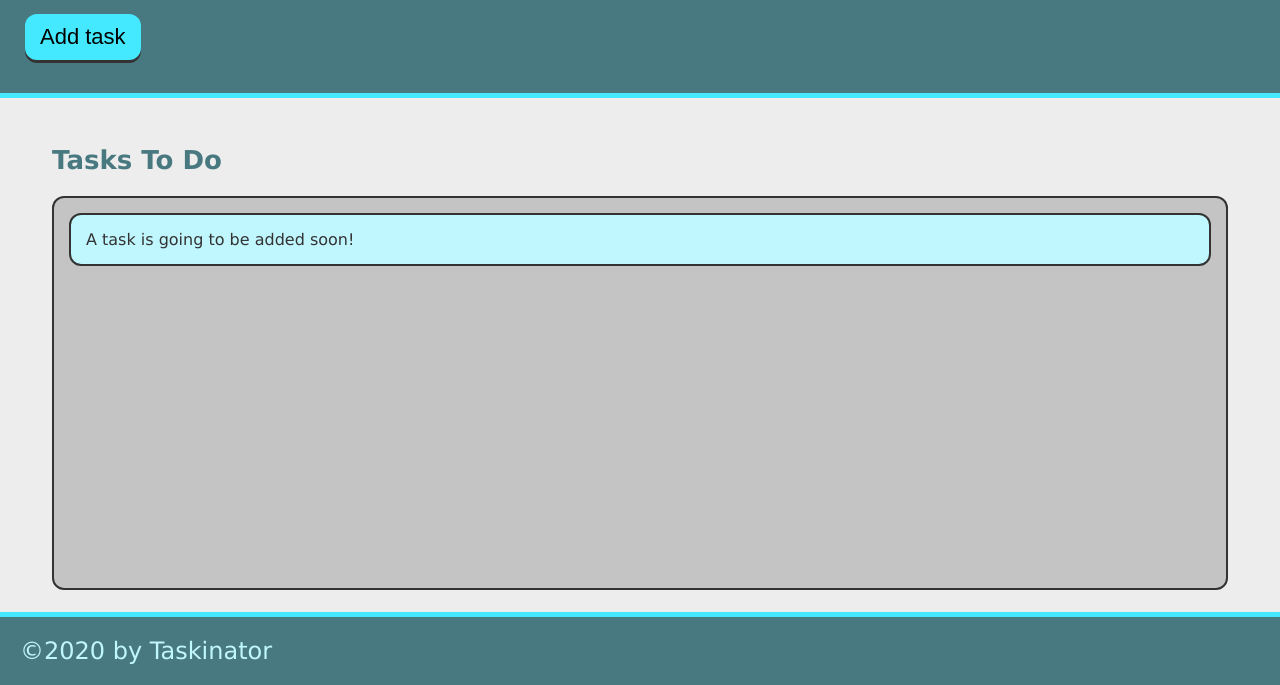
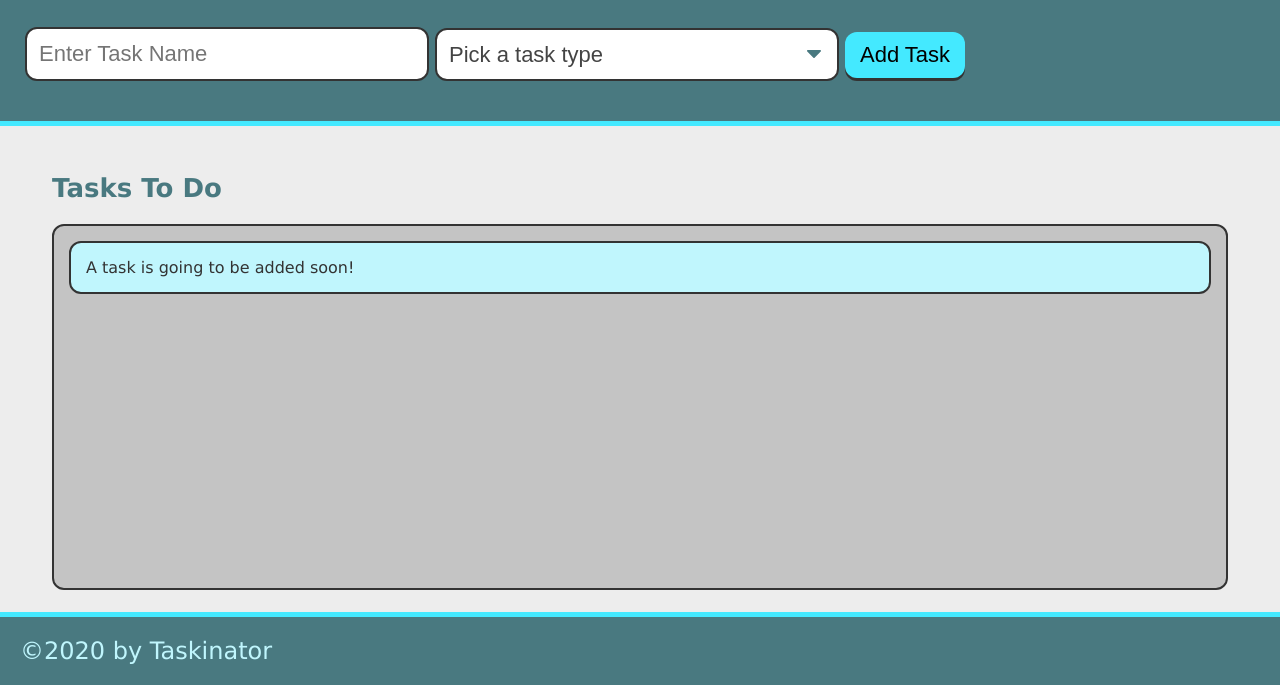
Before and after one commit to AlexCan36/taskinator, a plain HTML site: page index.html in a window 1280 px wide. Shown: the part 115-800 px from the top of the page. Drawn offline with Linux system fonts and the light colour scheme.

Commit message:
task form

```diff
--- a/assets/js/script.js
+++ b/assets/js/script.js
@@ -6,6 +6,6 @@ var createTaskHandler = function() {
   listItemEl.className = "task-item";
   listItemEl.textContent = "This is a new task.";
   tasksToDoEl.appendChild(listItemEl);
-  };
+};
 
 buttonEl.addEventListener("click", createTaskHandler);
--- a/index.html
+++ b/index.html
@@ -13,7 +13,22 @@
     <header>
         <h1 class="page-title">Taskinator</h1>
         <p>Click the button below to add a new task!</p>
-        <button class="btn" id="save-task">Add task</button>
+        <form id="task-form">
+            <div class="form-group">
+              <input type="text" name="task-name" class="text-input" placeholder="Enter Task Name" />
+            </div>
+            <div class="form-group">
+              <select name="task-type" class="select-dropdown">
+                <option value="" disabled selected>Pick a task type</option>
+                <option value="Print">Print</option>
+                <option value="Web">Web</option>
+                <option value="Mobile">Mobile</option>
+              </select>
+            </div>
+            <div class="form-group">
+              <button class="btn" id="save-task" type="submit">Add Task</button>
+            </div>
+          </form>
     </header>
 
     <main class="page-content">
```
